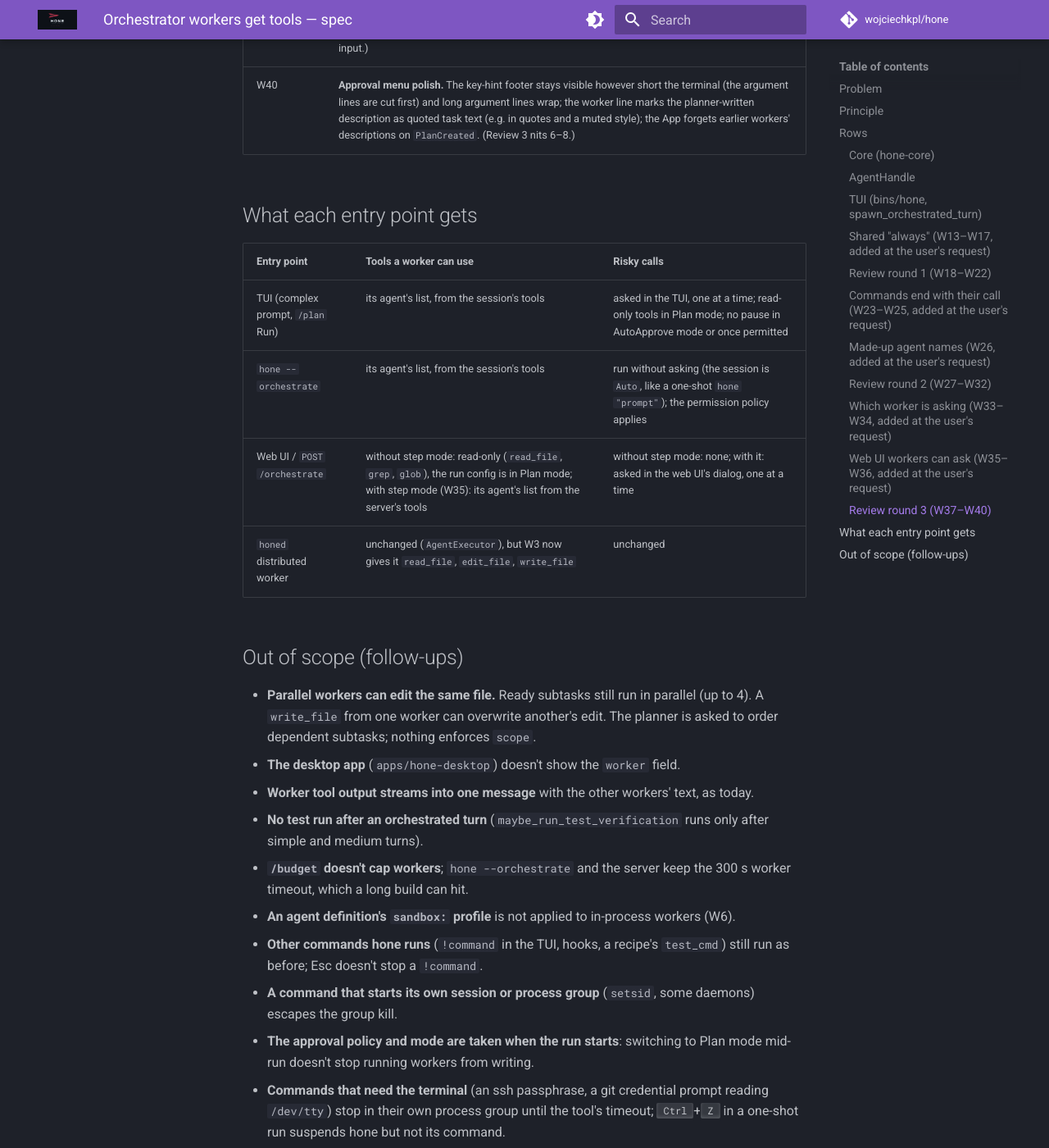
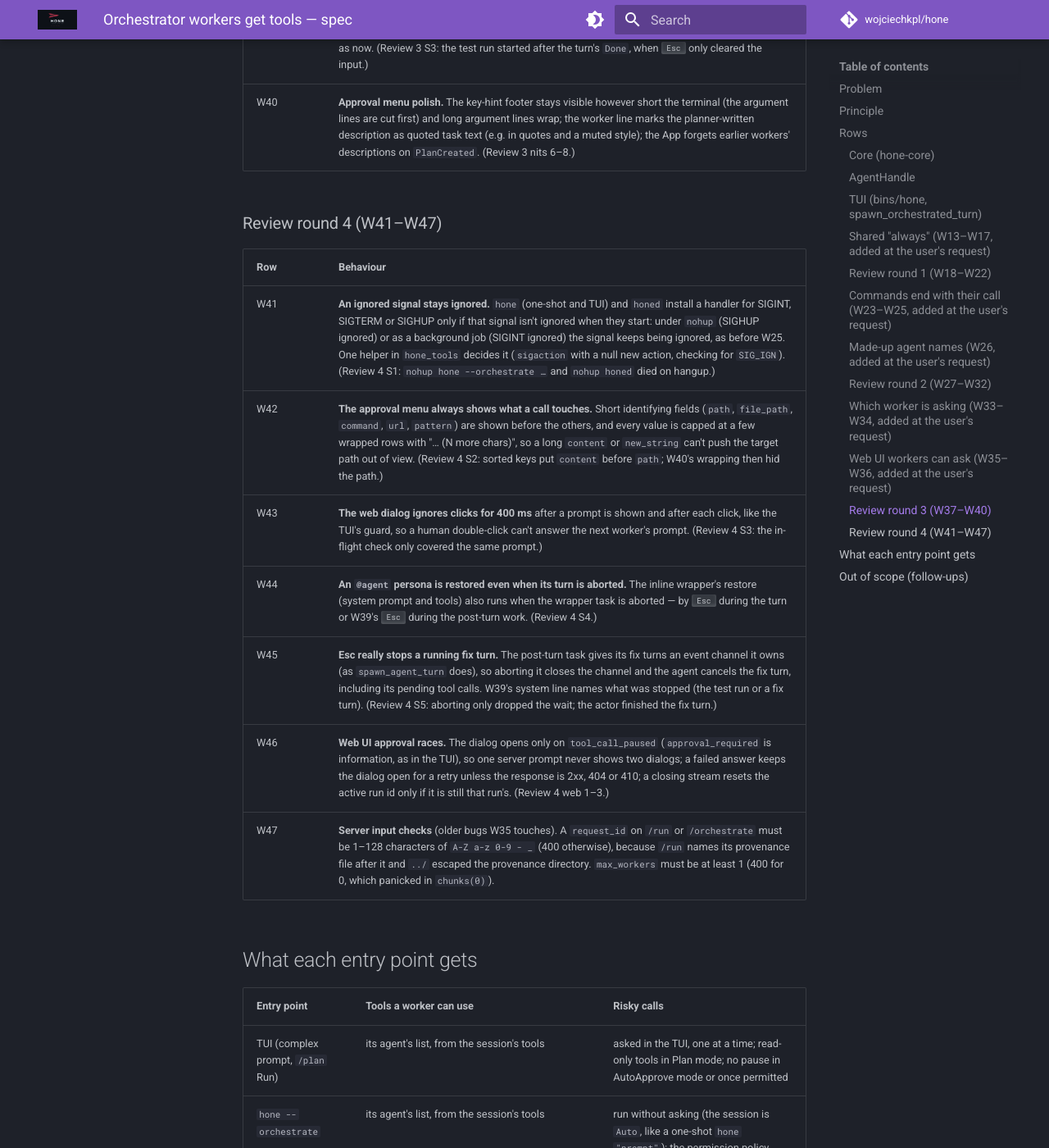
Before and after one commit to wojciechkpl/hone, an MkDocs documentation site: the page built from docs/plans/worker-tools-spec.md, in a window 1280 px wide and 1400 px high, scrolled down 7774 px. Shown: the whole window at 82% size. Built offline with MkDocs 1.6.1 and Material for MkDocs 9.7.7, drawn with Linux system fonts in a browser that asks for light colours; comment, search, counter and statistics services are not loaded; some of the changed text lies outside the part shown.

Commit message:
docs(spec): review round 4 rows (W41-W47)

```diff
--- a/docs/plans/worker-tools-spec.md
+++ b/docs/plans/worker-tools-spec.md
@@ -1,6 +1,6 @@
 # Orchestrator workers get tools — spec
 
-Branch `fix/worker-tools`. Contract for the TDD rounds: rows W1–W40.
+Branch `fix/worker-tools`. Contract for the TDD rounds: rows W1–W47.
 
 ## Problem
 
@@ -114,7 +114,7 @@ keeps building and testing after Esc. The TUI's post-turn test run
 |---|---|
 | W23 | **The shell tool's command ends with its call** (`hone-tools`). On unix each command runs in its own process group (the group the sandbox wrapper, `sh` and everything they start belong to), with stdin closed (`Stdio::null()`; today it is inherited despite `output()`'s docs, so in the TUI a command that reads stdin waits on the terminal until it times out). If the call ends before the command does — its future is dropped, or `timeout_ms` passes (still `ToolError::Timeout`) — the whole group gets `SIGKILL`, including grandchildren such as a backgrounded `(sleep 1; touch f) &`. A command that finishes normally is left alone, as now. Children are reaped (no zombies). Elsewhere, the direct child is killed. |
 | W24 | **The TUI's post-turn test run ends with its turn.** `test_loop`'s test command runs the same way (one shared helper), so <kbd>Esc</kbd> during the test run kills it. |
-| W25 | **hone's exit kills running commands.** A process-wide registry tracks running command groups; `hone_tools` exposes a function that kills them all. The TUI calls it when it exits (quit, <kbd>Ctrl</kbd>+<kbd>C</kbd>, SIGINT) and on SIGTERM and SIGHUP (which it now handles like SIGINT). One-shot runs (`hone "prompt"`, `--orchestrate`) handle SIGINT, SIGTERM and SIGHUP by killing running commands and exiting with 128 + the signal number. Without this, moving commands out of hone's process group (W23) would let them outlive hone, because the terminal's <kbd>Ctrl</kbd>+<kbd>C</kbd> and hangup no longer reach them. |
+| W25 | **hone's exit kills running commands.** A process-wide registry tracks running command groups; `hone_tools` exposes a function that kills them all. The TUI calls it when it exits (quit, <kbd>Ctrl</kbd>+<kbd>C</kbd>, SIGINT) and on SIGTERM and SIGHUP (which it now handles like SIGINT). One-shot runs (`hone "prompt"`, `--orchestrate`) handle SIGINT, SIGTERM and SIGHUP by killing running commands and exiting with 128 + the signal number (amended by W37: they re-raise the signal; and by W41: an ignored signal stays ignored). Without this, moving commands out of hone's process group (W23) would let them outlive hone, because the terminal's <kbd>Ctrl</kbd>+<kbd>C</kbd> and hangup no longer reach them. |
 
 ### Made-up agent names (W26, added at the user's request)
 
@@ -160,6 +160,18 @@ never ask.
 | W39 | **<kbd>Esc</kbd> stops the post-turn test run.** With the TUI idle, an empty input box, and the previous turn's task (the post-turn test run and any fix turns it starts) still running, <kbd>Esc</kbd> aborts that task — killing its test command (W24) — and says so in a system line. With text in the input box, <kbd>Esc</kbd> clears it, as now. (Review 3 S3: the test run started after the turn's `Done`, when <kbd>Esc</kbd> only cleared the input.) |
 | W40 | **Approval menu polish.** The key-hint footer stays visible however short the terminal (the argument lines are cut first) and long argument lines wrap; the worker line marks the planner-written description as quoted task text (e.g. in quotes and a muted style); the App forgets earlier workers' descriptions on `PlanCreated`. (Review 3 nits 6–8.) |
 
+### Review round 4 (W41–W47)
+
+| Row | Behaviour |
+|---|---|
+| W41 | **An ignored signal stays ignored.** `hone` (one-shot and TUI) and `honed` install a handler for SIGINT, SIGTERM or SIGHUP only if that signal isn't ignored when they start: under `nohup` (SIGHUP ignored) or as a background job (SIGINT ignored) the signal keeps being ignored, as before W25. One helper in `hone_tools` decides it (`sigaction` with a null new action, checking for `SIG_IGN`). (Review 4 S1: `nohup hone --orchestrate …` and `nohup honed` died on hangup.) |
+| W42 | **The approval menu always shows what a call touches.** Short identifying fields (`path`, `file_path`, `command`, `url`, `pattern`) are shown before the others, and every value is capped at a few wrapped rows with "… (N more chars)", so a long `content` or `new_string` can't push the target path out of view. (Review 4 S2: sorted keys put `content` before `path`; W40's wrapping then hid the path.) |
+| W43 | **The web dialog ignores clicks for 400 ms** after a prompt is shown and after each click, like the TUI's guard, so a human double-click can't answer the next worker's prompt. (Review 4 S3: the in-flight check only covered the same prompt.) |
+| W44 | **An `@agent` persona is restored even when its turn is aborted.** The inline wrapper's restore (system prompt and tools) also runs when the wrapper task is aborted — by <kbd>Esc</kbd> during the turn or W39's <kbd>Esc</kbd> during the post-turn work. (Review 4 S4.) |
+| W45 | **Esc really stops a running fix turn.** The post-turn task gives its fix turns an event channel it owns (as `spawn_agent_turn` does), so aborting it closes the channel and the agent cancels the fix turn, including its pending tool calls. W39's system line names what was stopped (the test run or a fix turn). (Review 4 S5: aborting only dropped the wait; the actor finished the fix turn.) |
+| W46 | **Web UI approval races.** The dialog opens only on `tool_call_paused` (`approval_required` is information, as in the TUI), so one server prompt never shows two dialogs; a failed answer keeps the dialog open for a retry unless the response is 2xx, 404 or 410; a closing stream resets the active run id only if it is still that run's. (Review 4 web 1–3.) |
+| W47 | **Server input checks** (older bugs W35 touches). A `request_id` on `/run` or `/orchestrate` must be 1–128 characters of `A-Z a-z 0-9 - _` (400 otherwise), because `/run` names its provenance file after it and `../` escaped the provenance directory. `max_workers` must be at least 1 (400 for 0, which panicked in `chunks(0)`). |
+
 ## What each entry point gets
 
 | Entry point | Tools a worker can use | Risky calls |
@@ -198,3 +210,7 @@ never ask.
 - **The planner's raw JSON** is shown as assistant text in the web UI (and the
   TUI) while an orchestrated run plans; workers' text runs together in one
   message.
+- **`honed` graceful shutdown** waits for a connected step-mode run's stream (also
+  `/run`'s); a client that disconnects leaves an orchestrated run starting its
+  remaining subtasks and merge; `/orchestrate` mints its own provenance session id,
+  so `/provenance/{request_id}/verify` doesn't find a step-mode orchestrated run.
```
